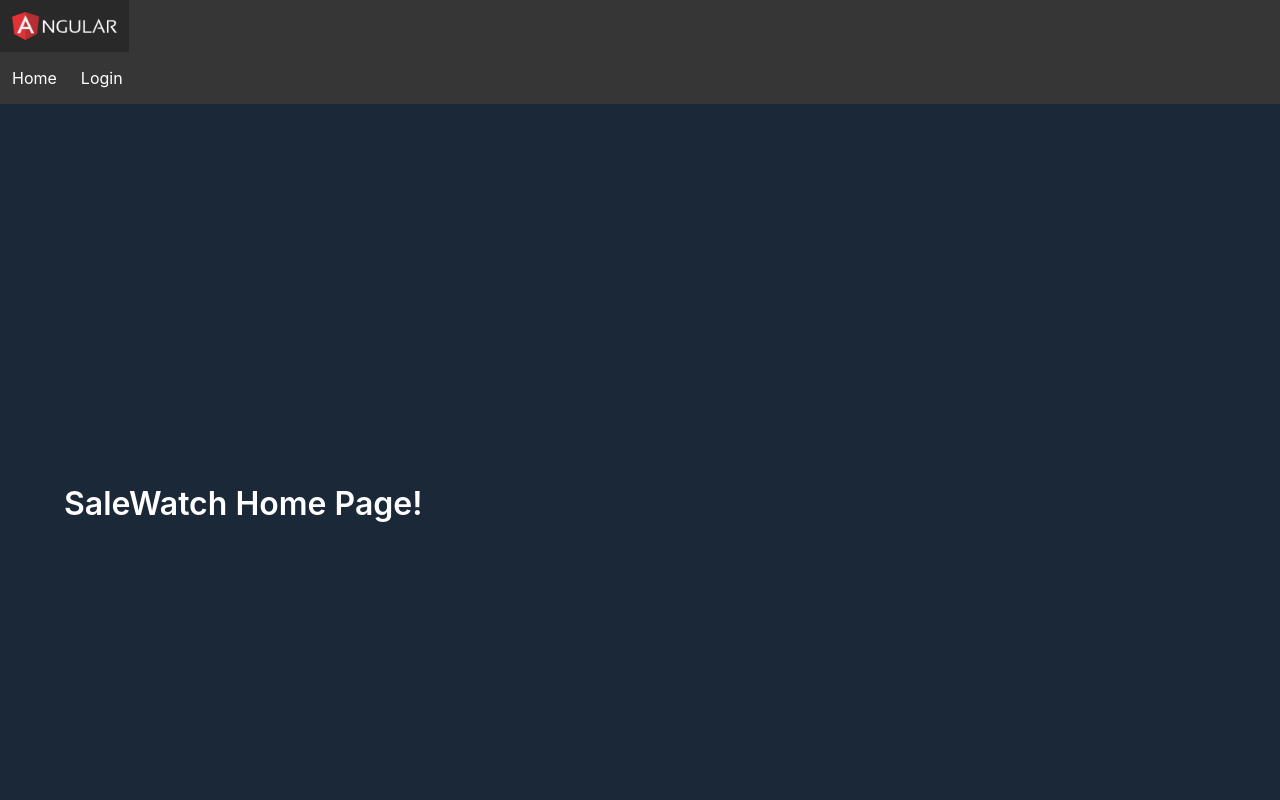
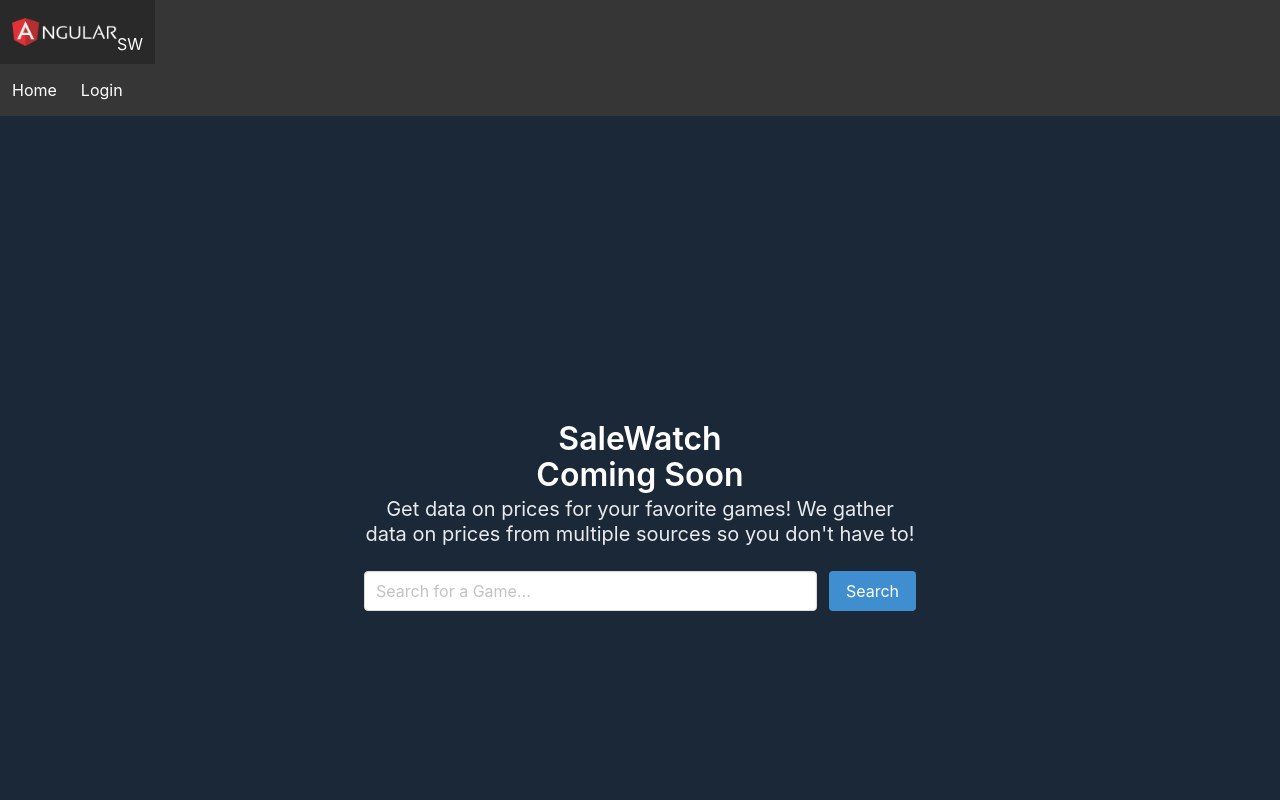
Before and after one commit to akirobot/491-Project-SaleWatch, an Angular app in the folder SaleWatch/: page / in a window 1280 px wide. Shown: the top 800 px of the page. Built offline with nearby package versions, Linux system fonts and the light colour scheme.

Commit message:
Added Search Bar

```diff
--- a/SaleWatch/src/app/components/footer/footer.component.html
+++ b/SaleWatch/src/app/components/footer/footer.component.html
@@ -1,3 +1,3 @@
-<p>
-  footer works!
-</p>
+<nav class="navbar is-dark">
+
+</nav>
--- a/SaleWatch/src/app/components/header/header.component.html
+++ b/SaleWatch/src/app/components/header/header.component.html
@@ -2,6 +2,7 @@
   <div class="navbar-brand">
     <a class="navbar-item">
       <img src="../../../assets/logo-angular.png">
+      <br>SW
     </a>
   </div>
 </nav>
--- a/SaleWatch/src/app/components/home-page/home-page.component.html
+++ b/SaleWatch/src/app/components/home-page/home-page.component.html
@@ -1,7 +1,29 @@
 <section class="hero is-info is-fullheight is-bold">
   <div class="hero-body">
-    <div class="container">
-      <h1 class="title">SaleWatch Home Page!</h1>
+    <div class="container has-text-centered">
+      <div class="column is-6 is-offset-3">
+        <h1 class="title">
+          SaleWatch
+          <br>
+          Coming Soon
+        </h1>
+        <h2 class="subtitle">
+          Get data on prices for your favorite games! We gather data on prices from multiple sources so you don't have to!
+          <br>
+        </h2>
+        <div>
+          <div class="field is-grouped">
+            <p class="control is-expanded">
+              <input class="input" type="search" placeholder="Search for a Game...">
+            </p>
+            <p class="control">
+              <a class="button is-info">
+                Search
+              </a>
+            </p>
+          </div>
+        </div>
+      </div>
     </div>
   </div>
 </section>
```
Also changed, not shown: 1 other file (tests, documents, lock files or other folders).
